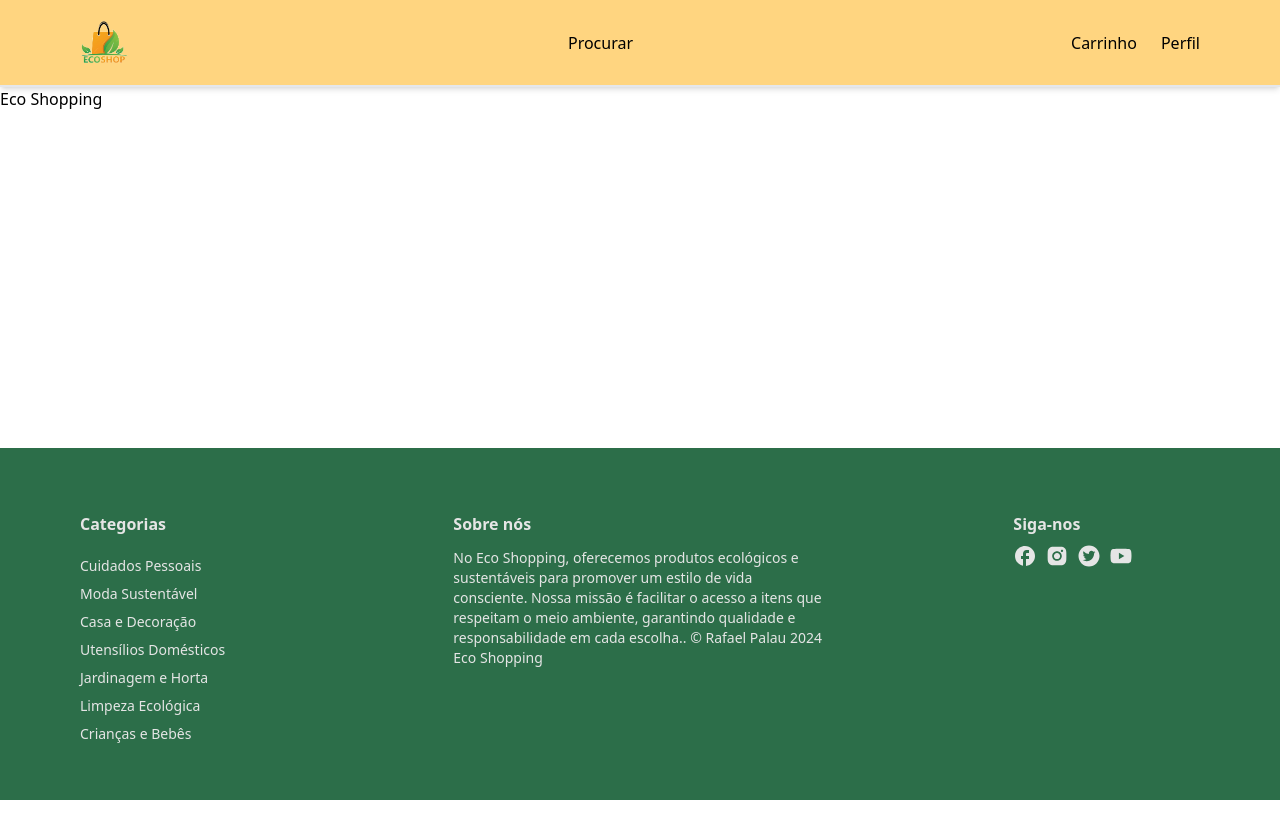
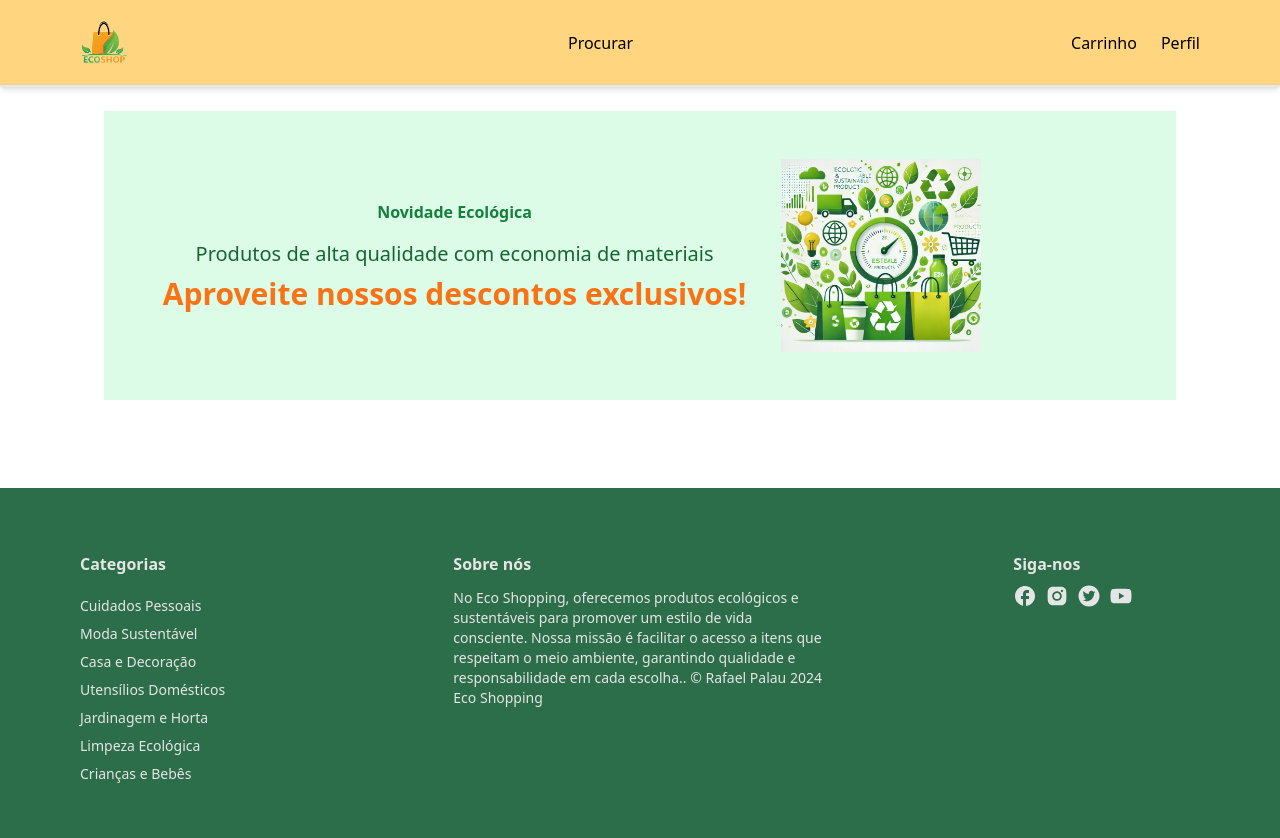
Before and after one commit to RafaPalau/eco-shopping, a Next.js app: page / in a window 1280 px wide. Before the commit the page ends 800 px from the top, so only its background shows below. Built offline with nearby package versions, Linux system fonts and the light colour scheme.

Commit message:
feat: create banner component

```diff
--- /dev/null
+++ b/src/app/components/Banner/Banner.tsx
@@ -0,0 +1,30 @@
+import Image from "next/image";
+
+const Banner = () => {
+  return (
+    <div className="relative bg-green-100">
+      <div className="mx-auto px-8 py-12 flex flex-col gap-2 md:flex-row items-center justify-evenly">
+        <div className="mb-6 md:mb-0 text-center">
+          <h1 className="font-bold text-green-700 mb-4">Novidade Ecológica</h1>
+          <p className="text-lg md:text-xl text-green-800 mb-2">
+          Produtos de alta qualidade com economia de materiais
+          </p>
+          <p className="text-2xl font-bold md:text-3xl text-orange-500">
+          Aproveite nossos descontos exclusivos!
+          </p>
+        </div>
+        <div className="w-1/3 relative aspect-video">
+          <Image
+            src="/banner-image.png"
+            alt="Imagem simbolizando os produtos do Eco Shop em Promoção"
+            width={200}
+            height={200}
+            className="object-contain"
+          />
+        </div>
+      </div>
+    </div>
+  );
+};
+
+export default Banner;
--- a/src/app/components/footer/Footer.tsx
+++ b/src/app/components/footer/Footer.tsx
@@ -10,7 +10,7 @@ import {
 
 const Footer = () => {
   return (
-    <footer className="bg-footer-dark-green text-neutral-200 text-sm mt-16">
+    <footer className="bg-eco-green text-neutral-200 text-sm mt-16">
       <Container>
         <div className="flex flex-row md:flex-row justify-between pt-16 pb-8">
           <List>
--- a/src/app/components/navigation/NavBar.tsx
+++ b/src/app/components/navigation/NavBar.tsx
@@ -1,6 +1,6 @@
 import Link from "next/link";
 import Container from "../Container";
-import Image from "next/image";
+
 import Logo from "../Logo/Logo";
 
 
--- a/src/app/page.tsx
+++ b/src/app/page.tsx
@@ -1,3 +1,14 @@
+import Banner from "./components/Banner/Banner";
+import Container from "./components/Container";
+
 export default function Home() {
-  return <main>Eco Shopping</main>;
+  return (
+    <div className="p-6">
+      <Container>
+        <div>
+          <Banner />
+        </div>
+      </Container>
+    </div>
+  )
 }
--- a/tailwind.config.js
+++ b/tailwind.config.js
@@ -9,8 +9,7 @@ module.exports = {
     extend: {
       colors: {
         'navbar-light-orange': '#FFD580',
-        'footer-dark-green': '#2C6E49',
-        'eco-green': '#2C6E49',
+               'eco-green': '#2C6E49',
         'shop-orange': '#FF8C00',
       },
     },
```
Also changed, not shown: public/banner-image.png (added).
